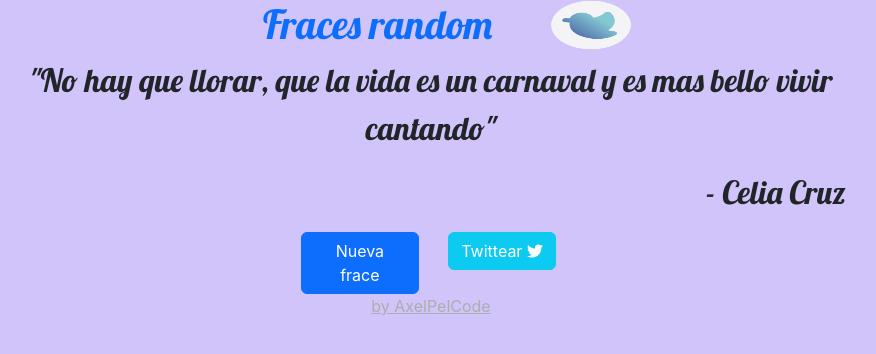
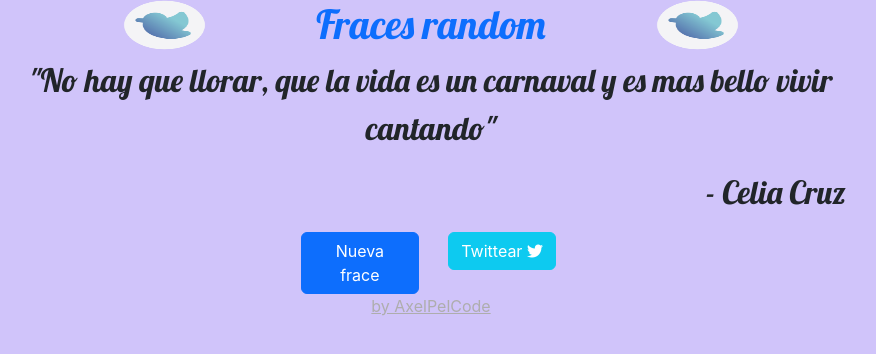
Before and after one commit to axelpelcode/fraces-random-practica, a React (Create React App) app: page / in a window 1280 px wide. Shown: the top 354 px of the page, without its empty margins (209-1085 px from the left). Built offline with nearby package versions, Linux system fonts and the light colour scheme.

Commit message:
frp-commit10

```diff
--- a/src/App.jsx
+++ b/src/App.js
@@ -28,8 +28,7 @@ function App() {
       <div className="container-fluid">
         <div className="row">
 
-          <div className="col-md-4" />
-          <h1 className="text-primary text-center col-md-3">Fraces random</h1>
+          <div className="col-md-3" />
           <img
             className="img-responsive col-md-1"
             src={logo}
@@ -37,10 +36,18 @@ function App() {
             alt="Preciona 'Nueva frace' para generar una frace aleatoria
              o 'Twittear' para publicalra."
           />
-          <div className="col-md-4" />
+          <h1 className="text-primary text-center col-md-4">Fraces random</h1>
+          <img
+            className="img-responsive col-md-1"
+            src={logo}
+            title="Fraces random para twittear"
+            alt="Preciona 'Nueva frace' para generar una frace aleatoria
+             o 'Twittear' para publicalra."
+          />
+          <div className="col-md-3" />
 
           <div className="col-md-2" />
-          <div id="quote-box" className="col-md-8" >
+          <div id="quote-box" className="col-md-8 well" >
             < FraceDisplay
               fraceSelect={Fraces[num]}
             />
--- a/src/index.js
+++ b/src/index.js
@@ -1,7 +1,7 @@
 import React from 'react';
 import ReactDOM from 'react-dom/client';
 import './index.css';
-import App from './App.jsx';
+import App from './App.js';
 
 const root = ReactDOM.createRoot(document.getElementById('root'));
 root.render(
```
Also changed, not shown: 14 other files (tests, documents, lock files or other folders).
